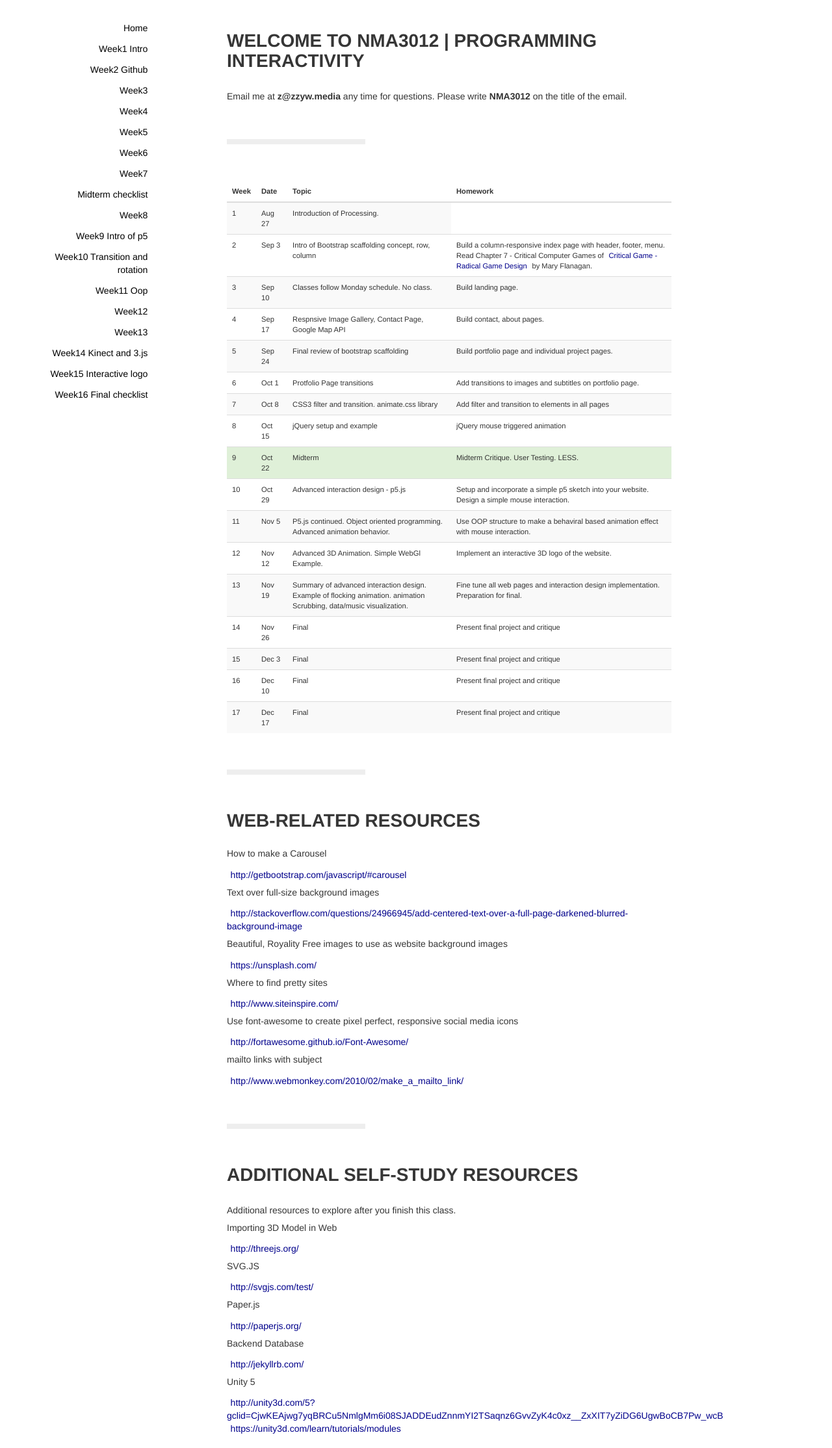
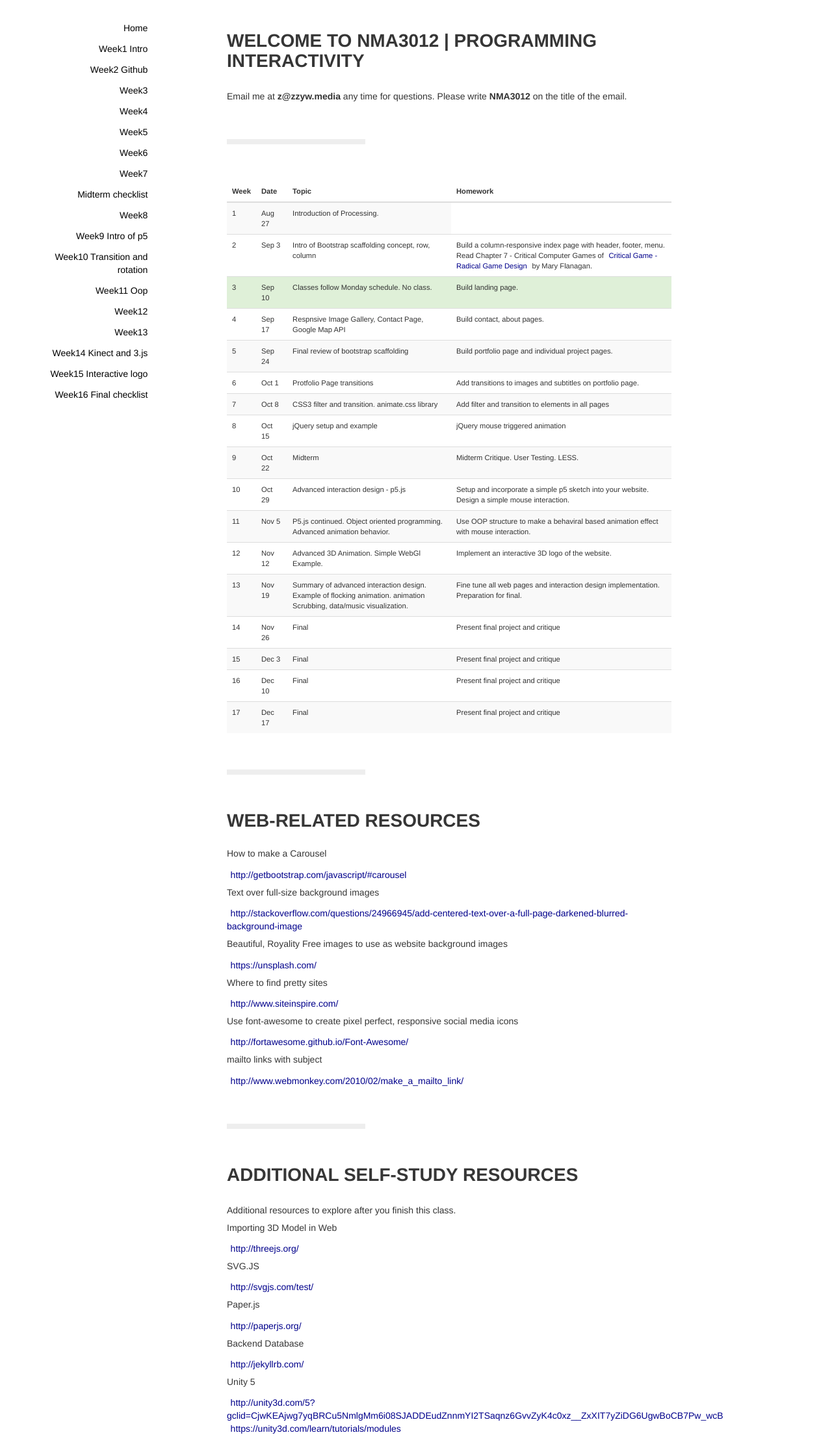
Before and after one commit to zhenzhenqi/NMA3012, a Jekyll site: the page built from index.html, in a window 1280 px wide. Shown: the whole page at 65% size. Built offline with Jekyll 4.4.1, drawn with Linux system fonts in a browser that asks for light colours; nearby versions of some CDN libraries.

Commit message:
config change

```diff
--- a/index.html
+++ b/index.html
@@ -31,7 +31,7 @@ title: Welcome to NMA3012 | Programming Interactivity
             <td>Intro of Bootstrap scaffolding concept, row, column</td>
             <td>Build a column-responsive index page with header, footer, menu. Read Chapter 7 - Critical Computer Games of <a href="https://mitpress.mit.edu/books/critical-play">Critical Game - Radical Game Design</a> by Mary Flanagan.</td>
         </tr>
-        <tr id="tr_id_4" class="tr-class-4">
+        <tr id="tr_id_4" class="success">
             <td id="td_id_1" class="td-class-1">3</td>
             <td id="td_id_4" class="td-class-4">Sep 10</td>
             <td>Classes follow Monday schedule. No class.</td>
@@ -68,7 +68,7 @@ title: Welcome to NMA3012 | Programming Interactivity
             <td>jQuery setup and example</td>
             <td>jQuery mouse triggered animation</td>
         </tr>
-        <tr id="tr_id_5" class="success">
+        <tr id="tr_id_5" class="tr-class-5">
             <td id="td_id_1" class="td-class-1">9</td>
             <td id="td_id_5" class="td-class-5">Oct 22</td>
             <td>Midterm</td>
```
